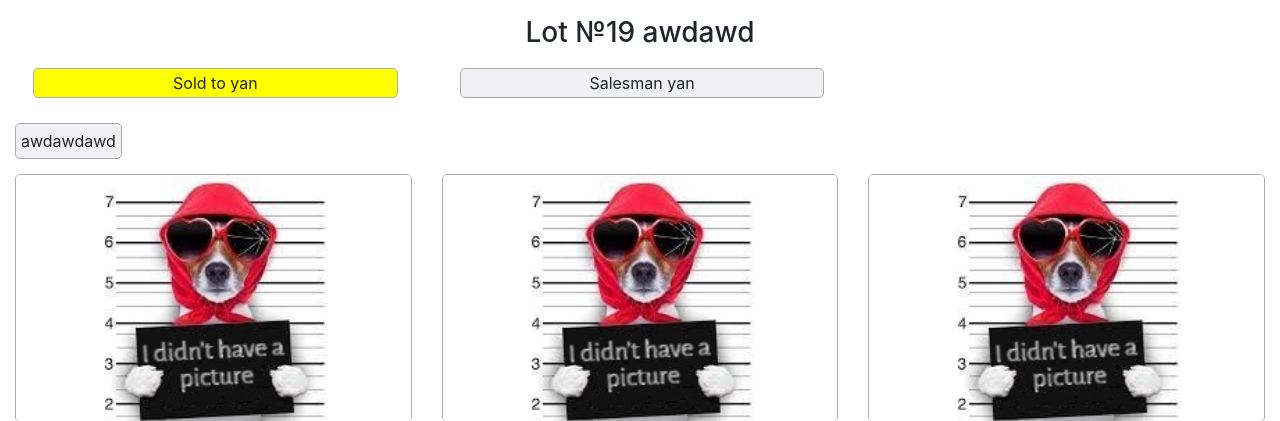
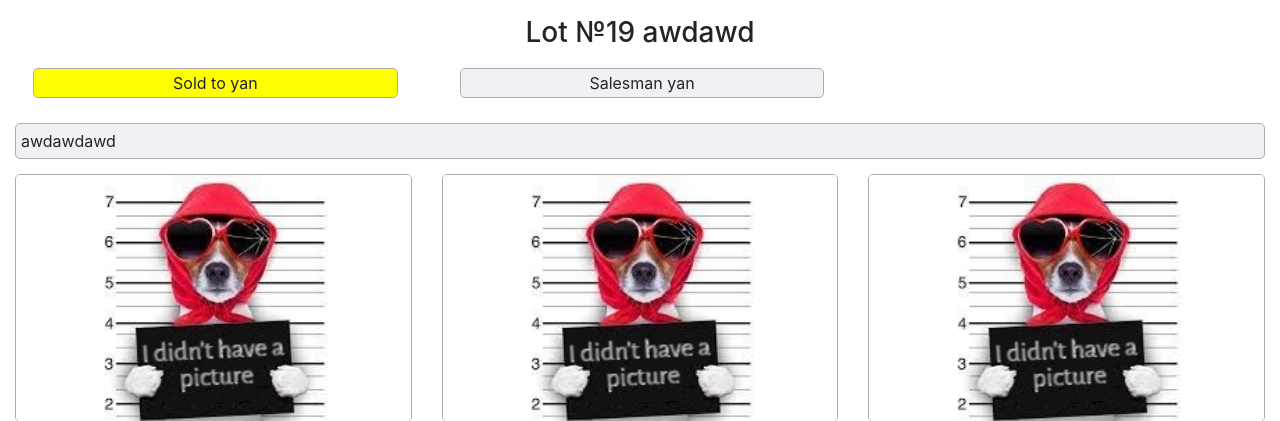
Before and after one commit to YAN3908/commerce, a Django app: page /19 in a window 1280 px wide. Shown: the part 137-558 px from the top of the page. Run offline with Django 3.2, Linux system fonts and the light colour scheme; data comes from the database, SQL or seed files in the repository; some libraries are stand-ins or nearby versions.

Commit message:
description lot margin

```diff
--- a/auctions/templates/auctions/lot_page.html
+++ b/auctions/templates/auctions/lot_page.html
@@ -123,11 +123,11 @@
 </div>
 
 <div class="container" style="max-width: 1600px;">
-    <div class="row ">
-        <p style="text-align: left; border: 1px solid #ACACAC; border-radius: 5px; margin: 15px; padding: 5px; background-color: rgb(240, 240, 245);">
+
+        <p style="text-align: left; border: 1px solid #ACACAC; border-radius: 5px; margin: 015px 0px 15px 0px; padding: 5px; background-color: rgb(240, 240, 245);">
             {{lot.description}}
         </p>
-    </div>
+
 </div>
 <div class="container" style="max-width: 1600px;">
     <div class="row row-cols-1 row-cols-lg-2 row-cols-xl-3 g-3">
```
